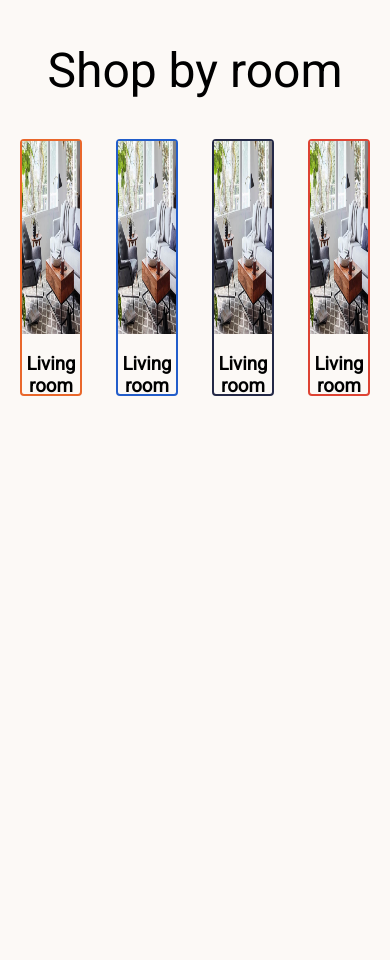
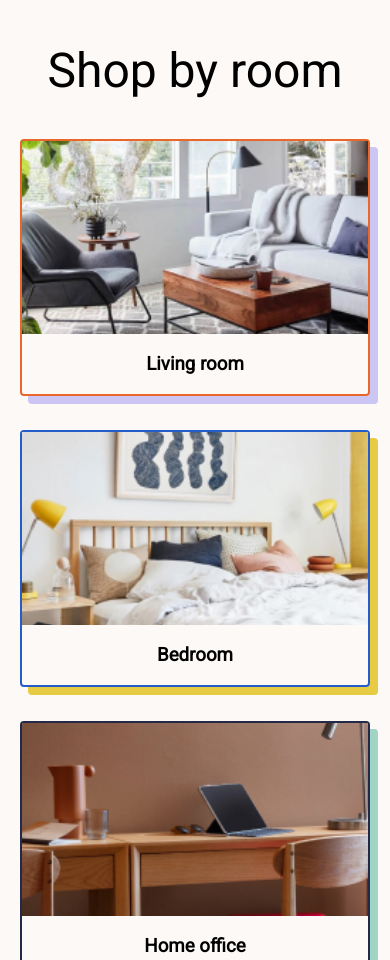
Before and after one commit to an4morph/mk-280223, a plain HTML site: page index.html in a window 390 px wide. Shown: the part 800-1760 px from the top of the page. Before the commit the page ends 1354 px from the top, so only its background shows below. Drawn offline with Linux system fonts and the light colour scheme.

Commit message:
finnish styles for shop section

```diff
--- a/css/shop.css
+++ b/css/shop.css
@@ -20,15 +20,19 @@
 
 .shop-item:nth-child(1) {
   border: 2px solid #E9672B;
+  box-shadow: 8px 8px 0px #CBC6F4;
 }
 .shop-item:nth-child(2) {
   border: 2px solid #225DCA;
+  box-shadow: 8px 8px 0px #E7CB43;
 }
 .shop-item:nth-child(3) {
   border: 2px solid #242947;
+  box-shadow: 8px 8px 0px #A2D4C5;
 }
 .shop-item:nth-child(4) {
   border: 2px solid #DE4333;
+  box-shadow: 8px 8px 0px #AF4920;
 }
 
 
@@ -39,8 +43,36 @@
 .shop-item img {
   width: 100%;
   height: 193px;
+  object-fit: cover;
 }
 .shop-item h3 {
   padding-top: 15px;
   text-align: center;
 }
+
+@media screen and (max-width: 1200px) {
+  .shop-item {
+    margin-right: 18px;
+  }
+}
+
+@media screen and (max-width: 956px) {
+  .shop-row {
+    flex-wrap: wrap;
+  }
+  .shop-item {
+    margin-right: 34px;
+    margin-bottom: 34px;
+    width: calc(50% - (34px / 2))
+  }
+  .shop-item:nth-child(2n) {
+    margin-right: 0;
+  }
+}
+
+@media screen and (max-width: 550px) {
+  .shop-item {
+    margin-right: 0;
+    width: 100%;
+  }
+}
--- a/index.html
+++ b/index.html
@@ -68,16 +68,16 @@
           <h3>Living room</h3>
         </div>
         <div class="shop-item">
-          <img src="./img/living-room.png">
-          <h3>Living room</h3>
+          <img src="./img/bedroom.png">
+          <h3>Bedroom</h3>
         </div>
         <div class="shop-item">
-          <img src="./img/living-room.png">
-          <h3>Living room</h3>
+          <img src="./img/home-office.png">
+          <h3>Home office</h3>
         </div>
         <div class="shop-item">
-          <img src="./img/living-room.png">
-          <h3>Living room</h3>
+          <img src="./img/dinning-room.png">
+          <h3>Dinning room</h3>
         </div>
 
       </div>
```
